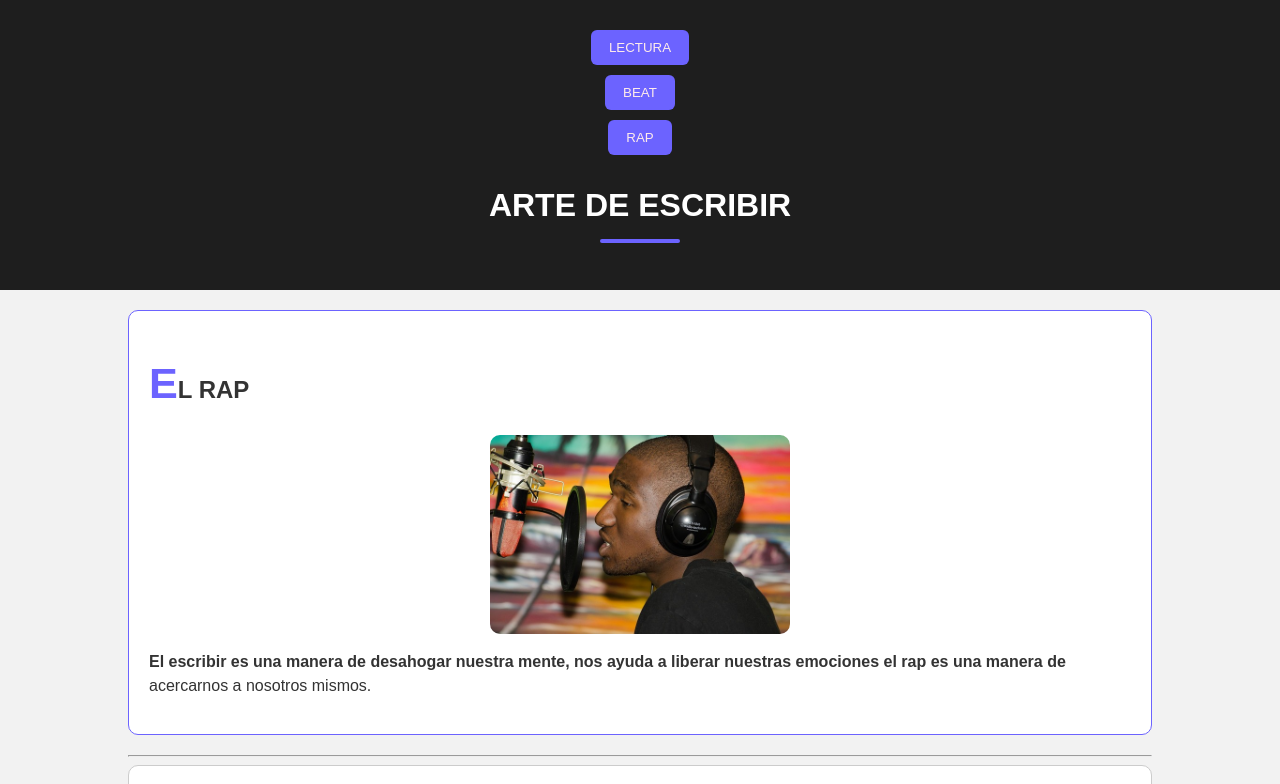
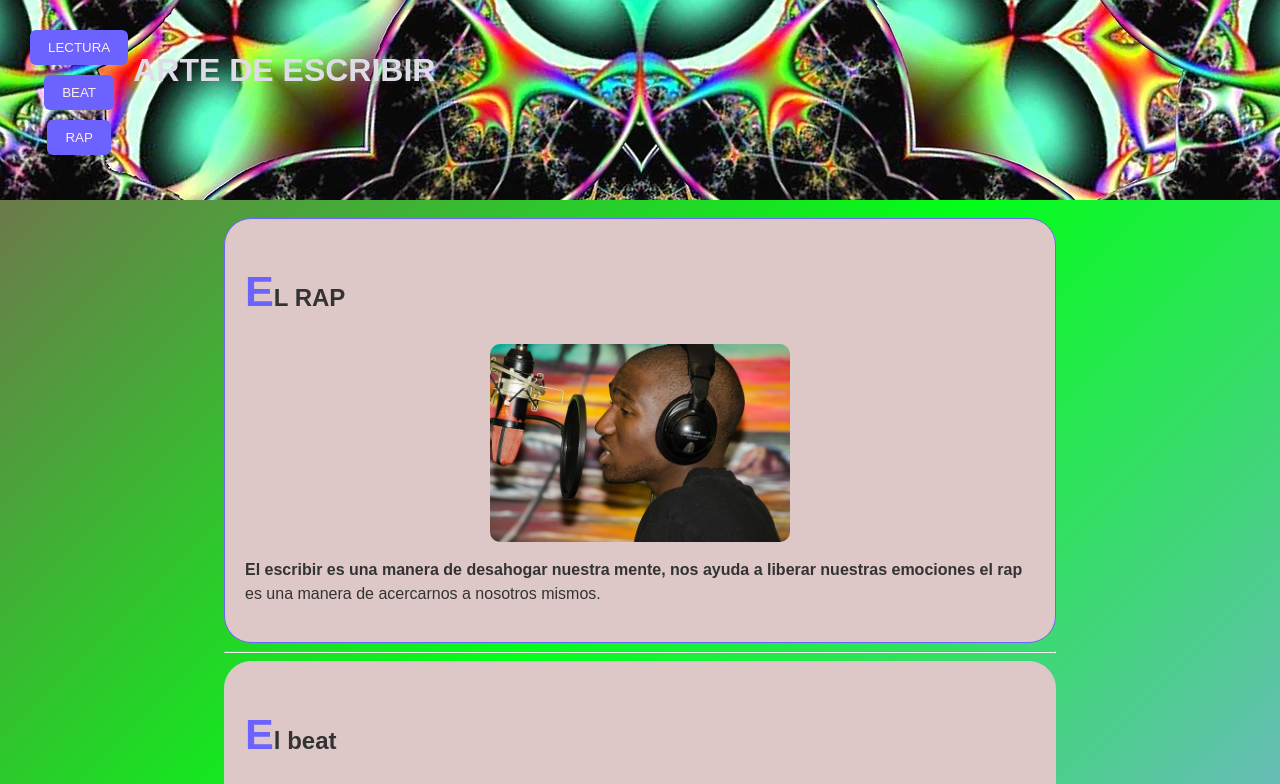
Before and after one commit to mao090997-bot/RAP, a plain HTML site: page index.html in a window 1280 px wide. Shown: the top 784 px of the page. Drawn offline with Linux system fonts and the light colour scheme.

Commit message:
le agregué unas imagenes de fondo y la hice mas interactiva

```diff
--- a/style.css
+++ b/style.css
@@ -2,12 +2,19 @@
    ESTILOS GENERALES (HERENCIA)
 ====================================== */
 body {
+
+
     font-family: Arial, sans-serif;
     margin: 0;
     padding: 0;
-    background: #f2f2f2;
     color: #333;
     line-height: 1.5;
+    margin: 0;
+    min-height: 100vh;
+    background: linear-gradient(135deg, #825e55, #02ff17, #86a8e7, #6eccc5);
+    background-size: cover;
+    background-repeat: no-repeat;
+
 }
 
 /* ======================================
@@ -16,22 +23,16 @@ body {
 
 header {
     background: #1e1e1e;
-    color: white;
+    color: rgb(222, 221, 231);
     text-align: center;
     padding: 25px;
     position: relative;
+     background-image:url(imagenes/fractal-991757_1280.webp);
+     background-size: cover;
+     display: flex;
+     height: 150px;
 }
 
-/* Pseudo-elemento decorativo detrás del título */
-header h1::after {
-    content: "";
-    display: block;
-    width: 80px;
-    height: 4px;
-    background: #6c63ff;
-    margin: 10px auto 0 auto;
-    border-radius: 5px;
-}
 
 nav button {
     padding: 10px 18px;
@@ -64,17 +65,18 @@ nav button a {
 ====================================== */
 
 section {
-    width: 80%;
+    width: 65%;
     margin: auto;
-    padding: 20px;
+    padding: 18px;
 }
 
 article {
-    background: white;
+
+    background: rgb(222, 199, 199);
     padding: 20px;
-    border-radius: 10px;
+    border-radius: 27px;
     border: 1px solid #ccc;
-    margin-bottom: 20px; /* Modelo de caja */
+    margin-bottom: 20px 15px; /* Modelo de caja */
     position: relative;
 }
 
```
Also changed, not shown: index.html (+9 -3 lines), imagenes/b4dc9779283147.webp (added), imagenes/fractal-991757_1280.webp (added), imagenes/september_16264696.png (added), 1 other file.
